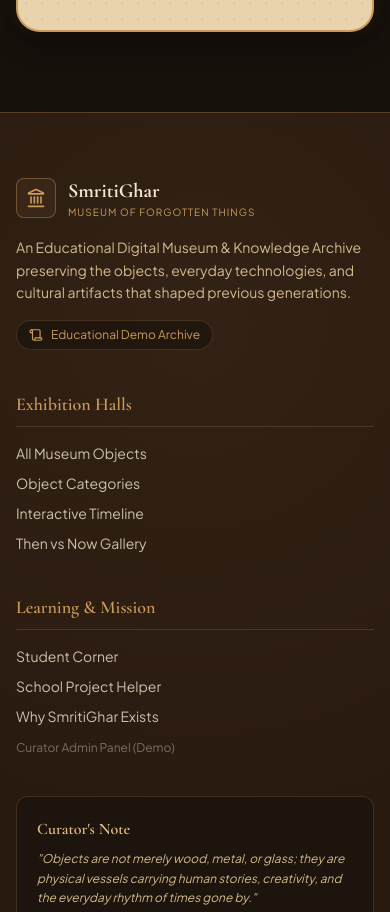
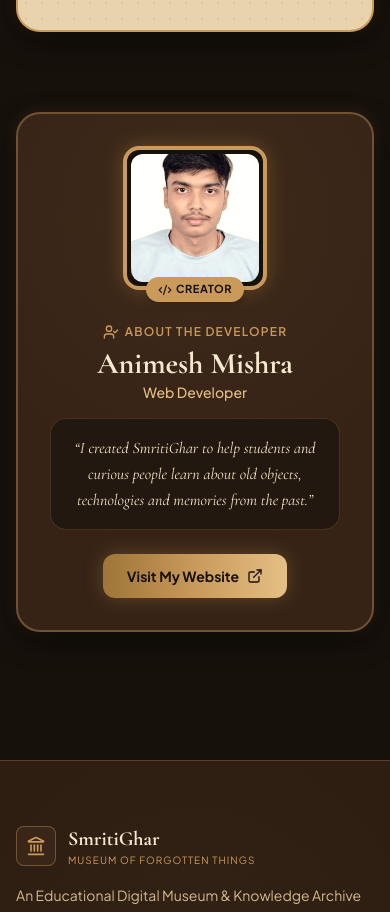
Before and after one commit to Ani2025-git/smritighar, a React (Vite) app: page / in a window 390 px wide. Shown: the part 10142-11054 px from the top of the page. Built offline with nearby package versions, Linux system fonts and the light colour scheme; a web font is replaced by a local one.

Commit message:
Add About Us section with developer profile for Animesh Mishra

```diff
--- /dev/null
+++ b/src/components/CreatorSection.jsx
@@ -0,0 +1,65 @@
+import React from 'react';
+import { ExternalLink, Code2, Sparkles, UserCheck } from 'lucide-react';
+
+const CreatorSection = () => {
+  return (
+    <section className="my-12 bg-wood-dark/90 rounded-3xl p-8 sm:p-10 border-2 border-amber-gold/40 shadow-museum relative overflow-hidden">
+      {/* Background spotlight overlay */}
+      <div className="absolute inset-0 bg-spotlight pointer-events-none opacity-40"></div>
+
+      <div className="relative z-10 flex flex-col md:flex-row items-center gap-8 text-center md:text-left">
+
+        {/* PROFILE PHOTO WITH ANTIQUE GOLD FRAME */}
+        <div className="relative shrink-0">
+          <div className="w-36 h-36 sm:w-40 sm:h-40 rounded-2xl overflow-hidden border-4 border-amber-gold shadow-gold-glow bg-museum-950 p-1">
+            <img
+              src="/animesh-mishra.jpg"
+              alt="Animesh Mishra"
+              className="w-full h-full object-cover rounded-xl sepia-[0.15] hover:sepia-0 transition-all duration-300"
+            />
+          </div>
+          {/* Developer badge tag */}
+          <div className="absolute -bottom-3 left-1/2 -translate-x-1/2 px-3 py-1 rounded-full bg-amber-gold text-museum-950 text-[11px] font-bold uppercase tracking-wider shadow-md flex items-center gap-1 whitespace-nowrap">
+            <Code2 className="w-3.5 h-3.5" />
+            <span>Creator</span>
+          </div>
+        </div>
+
+        {/* DETAILS */}
+        <div className="space-y-4 max-w-2xl">
+          <div>
+            <div className="inline-flex items-center gap-1.5 text-xs text-amber-gold font-semibold uppercase tracking-widest mb-1">
+              <UserCheck className="w-4 h-4 text-amber-gold" />
+              <span>About The Developer</span>
+            </div>
+            <h2 className="font-serif text-3xl sm:text-4xl font-bold text-cream">
+              Animesh Mishra
+            </h2>
+            <p className="text-amber-goldLight font-sans font-medium text-sm">
+              Web Developer
+            </p>
+          </div>
+
+          <p className="font-serif italic text-parchment-light text-base sm:text-lg leading-relaxed bg-museum-950/60 p-4 rounded-2xl border border-amber-gold/20">
+            “I created SmritiGhar to help students and curious people learn about old objects, technologies and memories from the past.”
+          </p>
+
+          <div className="pt-2">
+            <a
+              href="https://github.com/Ani2025-git"
+              target="_blank"
+              rel="noopener noreferrer"
+              className="inline-flex items-center gap-2 px-6 py-3 rounded-xl bg-gradient-to-r from-amber-goldDark via-amber-gold to-amber-goldLight text-museum-950 font-bold text-sm shadow-gold-glow hover:scale-105 transition-all cursor-pointer"
+            >
+              <span>Visit My Website</span>
+              <ExternalLink className="w-4 h-4 text-museum-950" />
+            </a>
+          </div>
+        </div>
+
+      </div>
+    </section>
+  );
+};
+
+export default CreatorSection;
--- a/src/pages/About.jsx
+++ b/src/pages/About.jsx
@@ -1,6 +1,7 @@
 import React from 'react';
 import { Link } from 'react-router-dom';
 import { Landmark, Shield, GraduationCap, Sparkles, Scroll, ArrowRight, Heart } from 'lucide-react';
+import CreatorSection from '../components/CreatorSection';
 
 const About = () => {
   return (
@@ -94,6 +95,10 @@ const About = () => {
         </div>
       </section>
 
+      {/* MEET THE DEVELOPER / ABOUT US */}
+      <CreatorSection />
+
+
       {/* EXPLORE CTA */}
       <section className="bg-parchment-pattern text-ink-dark rounded-3xl p-8 sm:p-12 border-2 border-amber-gold shadow-museum text-center space-y-6">
         <h2 className="font-serif text-3xl sm:text-4xl font-extrabold text-ink-dark">
--- a/src/pages/Home.jsx
+++ b/src/pages/Home.jsx
@@ -5,6 +5,7 @@ import { objects } from '../data/objects';
 import { categories } from '../data/categories';
 import ObjectCard from '../components/ObjectCard';
 import CategoryCard from '../components/CategoryCard';
+import CreatorSection from '../components/CreatorSection';
 
 const Home = () => {
   // Get featured categories (top 6 requested)
@@ -160,6 +161,11 @@ const Home = () => {
         </div>
       </section>
 
+      {/* 5. ABOUT THE DEVELOPER / CREATOR */}
+      <div className="max-w-7xl mx-auto px-4 sm:px-6 lg:px-8">
+        <CreatorSection />
+      </div>
+
     </div>
   );
 };
```
Also changed, not shown: public/animesh-mishra.jpg (added).
